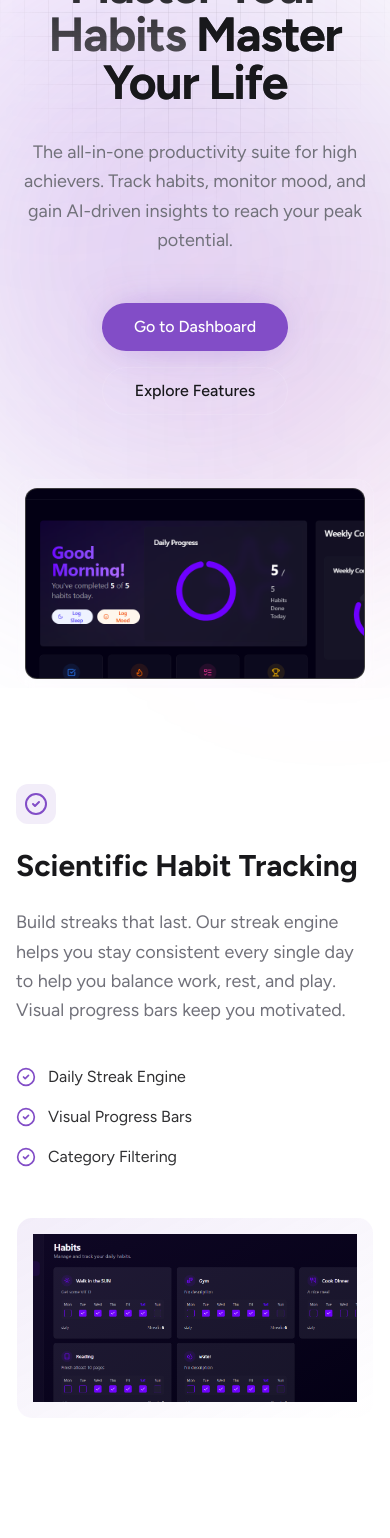
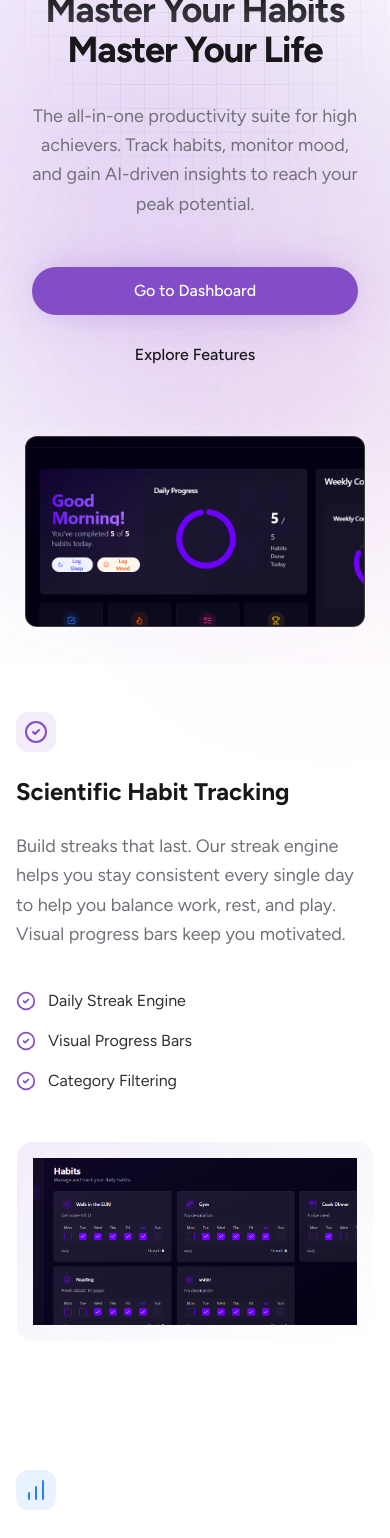
Before and after one commit to sree0805/aeraapp, a Next.js app: page / in a window 390 px wide. Shown: the part 180-1718 px from the top of the page. Built offline with nearby package versions, Linux system fonts and the light colour scheme.

Commit message:
Refactor: Mobile-First UI Audit (Typography, Spacing, Grids)

```diff
--- a/src/app/dashboard/calendar/page.tsx
+++ b/src/app/dashboard/calendar/page.tsx
@@ -30,7 +30,7 @@ export default async function CalendarPage() {
     }));
 
     return (
-        <div className="space-y-4 h-[calc(100vh-100px)]">
+        <div className="space-y-4 h-auto md:h-[calc(100vh-100px)]">
             <div className="flex items-center justify-between space-y-2">
                 <div>
                     <h2 className="text-3xl font-bold tracking-tight">Calendar</h2>
--- a/src/app/dashboard/page.tsx
+++ b/src/app/dashboard/page.tsx
@@ -102,22 +102,22 @@ export default async function DashboardPage() {
                         <div className="absolute -top-24 -left-24 w-96 h-96 bg-primary/10 rounded-full blur-[80px] pointer-events-none opacity-50" />
                         <div className="absolute top-1/2 left-1/2 -translate-x-1/2 -translate-y-1/2 w-[500px] h-[500px] bg-purple-500/5 rounded-full blur-[100px] pointer-events-none" />
 
-                        <CardContent className="p-8 flex flex-col md:flex-row items-center justify-between gap-8 relative z-10">
-                            <div className="space-y-2 text-center md:text-left">
-                                <h2 className="text-4xl md:text-5xl font-bold tracking-tight bg-gradient-to-r from-primary to-purple-400 bg-clip-text text-transparent">
+                        <CardContent className="p-4 md:p-8 flex flex-col md:flex-row items-center justify-between gap-8 relative z-10">
+                            <div className="space-y-4 md:space-y-2 text-center md:text-left w-full md:w-auto">
+                                <h2 className="text-3xl md:text-5xl font-bold tracking-tight bg-gradient-to-r from-primary to-purple-400 bg-clip-text text-transparent">
                                     Welcome!
                                 </h2>
-                                <p className="text-muted-foreground text-xl">
+                                <p className="text-muted-foreground text-lg md:text-xl">
                                     You&apos;ve completed <span className="font-bold text-foreground">{uniqueHabitsCompletedToday}</span> of <span className="font-bold text-foreground">{totalHabits}</span> habits today.
                                 </p>
-                                <div className="pt-4 flex justify-center md:justify-start gap-3">
+                                <div className="pt-4 flex flex-wrap justify-center md:justify-start gap-3">
                                     <SleepLogger />
                                     <MoodLogger />
                                 </div>
                             </div>
 
                             {/* Daily Progress Ring (integrated into Hero) */}
-                            <div className="shrink-0 scale-110">
+                            <div className="shrink-0 scale-100 md:scale-110">
                                 <OverviewCharts
                                     dailyData={{ completed: uniqueHabitsCompletedToday, total: totalHabits || 0 }}
                                     weeklyData={{ completedDays: 0 }} // Weekly hidden here, shown in side col
@@ -128,7 +128,7 @@ export default async function DashboardPage() {
                     </Card>
 
                     {/* Stats Grid (Below Hero) */}
-                    <div className="grid gap-4 md:grid-cols-2 lg:grid-cols-4">
+                    <div className="grid gap-4 grid-cols-1 sm:grid-cols-2 lg:grid-cols-4">
                         <Card className="bg-card/50 backdrop-blur-sm border-none shadow-sm ring-1 ring-white/10 hover:bg-card hover:translate-y-[-2px] transition-all">
                             <CardContent className="p-6 flex flex-col items-center justify-center text-center space-y-2">
                                 <div className="p-3 bg-blue-500/10 rounded-full">
--- a/src/app/page.tsx
+++ b/src/app/page.tsx
@@ -77,24 +77,24 @@ export default function Home() {
               <span className="text-sm font-medium text-white/80">Productivity Redefined</span>
             </div>
 
-            <h1 className="text-5xl md:text-7xl lg:text-8xl font-bold tracking-tight bg-clip-text text-transparent bg-gradient-to-b from-foreground to-foreground/60 max-w-5xl mx-auto">
+            <h1 className="text-4xl sm:text-5xl md:text-7xl lg:text-8xl font-bold tracking-tight bg-clip-text text-transparent bg-gradient-to-b from-foreground to-foreground/60 max-w-5xl mx-auto">
               Master Your Habits <br className="hidden md:block" />
               <span className="text-foreground">Master Your Life</span>
             </h1>
 
-            <p className="text-lg md:text-xl text-muted-foreground max-w-2xl mx-auto leading-relaxed">
+            <p className="text-lg md:text-xl text-muted-foreground max-w-2xl mx-auto leading-relaxed px-4">
               The all-in-one productivity suite for high achievers. Track habits, monitor mood,
               and gain AI-driven insights to reach your peak potential.
             </p>
 
-            <div className="flex flex-col sm:flex-row items-center justify-center gap-4 pt-4">
-              <Link href="/dashboard">
-                <Button size="lg" className="h-12 px-8 rounded-full text-base bg-primary hover:bg-primary/90 shadow-[0_0_40px_-10px_rgba(129,74,200,0.5)] transition-all hover:scale-105">
+            <div className="flex flex-col sm:flex-row items-center justify-center gap-4 pt-4 w-full px-4">
+              <Link href="/dashboard" className="w-full sm:w-auto">
+                <Button size="lg" className="w-full sm:w-auto h-12 px-8 rounded-full text-base bg-primary hover:bg-primary/90 shadow-[0_0_40px_-10px_rgba(129,74,200,0.5)] transition-all hover:scale-105">
                   Go to Dashboard
                 </Button>
               </Link>
-              <Link href="#features">
-                <Button size="lg" variant="outline" className="h-12 px-8 rounded-full text-base border-white/10 hover:bg-white/5 hover:text-white">
+              <Link href="#features" className="w-full sm:w-auto">
+                <Button size="lg" variant="outline" className="w-full sm:w-auto h-12 px-8 rounded-full text-base border-white/10 hover:bg-white/5 hover:text-foreground">
                   Explore Features
                 </Button>
               </Link>
@@ -105,7 +105,7 @@ export default function Home() {
               initial={{ opacity: 0, y: 40 }}
               animate={{ opacity: 1, y: 0 }}
               transition={{ delay: 0.4, duration: 0.8 }}
-              className="mt-16 relative mx-auto max-w-5xl rounded-xl border border-white/10 bg-white/5 p-2 backdrop-blur-sm"
+              className="mt-12 md:mt-16 relative mx-auto max-w-5xl rounded-xl border border-white/10 bg-white/5 p-2 backdrop-blur-sm"
             >
               <div className="rounded-lg bg-black/80 aspect-[16/9] w-full overflow-hidden border border-white/5 relative group">
                 <div className="absolute inset-0 bg-gradient-to-tr from-primary/10 via-transparent to-transparent opacity-0 group-hover:opacity-100 transition-opacity duration-500 z-10 pointer-events-none" />
@@ -116,7 +116,7 @@ export default function Home() {
         </section>
 
         {/* Features Section */}
-        <section id="features" className="py-24 md:py-32 relative">
+        <section id="features" className="py-12 md:py-32 relative">
           <div className="container mx-auto px-4 space-y-32">
 
             {/* Feature 1: Habit Tracking */}
@@ -130,7 +130,7 @@ export default function Home() {
                 <div className="inline-flex items-center justify-center p-2 bg-primary/10 rounded-lg text-primary">
                   <CheckCircle2 size={24} />
                 </div>
-                <h2 className="text-3xl md:text-5xl font-bold">Scientific Habit Tracking</h2>
+                <h2 className="text-2xl md:text-5xl font-bold">Scientific Habit Tracking</h2>
                 <p className="text-muted-foreground text-lg leading-relaxed">
                   Build streaks that last. Our streak engine helps you stay consistent every single day
                   to help you balance work, rest, and play. Visual progress bars keep you motivated.
@@ -161,7 +161,7 @@ export default function Home() {
                 <div className="inline-flex items-center justify-center p-2 bg-blue-500/10 rounded-lg text-blue-500">
                   <BarChart size={24} />
                 </div>
-                <h2 className="text-3xl md:text-5xl font-bold">Total Aera Analytics</h2>
+                <h2 className="text-2xl md:text-5xl font-bold">Total Aera Analytics</h2>
                 <p className="text-muted-foreground text-lg leading-relaxed">
                   Connect the dots between your sleep, mood, and productivity.
                   Our dashboard visualizes how your rest affects your output.
@@ -188,10 +188,10 @@ export default function Home() {
         </section>
 
         {/* Testimonials */}
-        <section id="testimonials" className="py-24 bg-zinc-950/50">
+        <section id="testimonials" className="py-12 md:py-24 bg-zinc-950/50">
           <div className="container mx-auto px-4">
-            <div className="text-center max-w-2xl mx-auto mb-16 space-y-4">
-              <h2 className="text-3xl md:text-5xl font-bold">Community Loved</h2>
+            <div className="text-center max-w-2xl mx-auto mb-10 md:mb-16 space-y-4">
+              <h2 className="text-2xl md:text-5xl font-bold">Community Loved</h2>
               <p className="text-muted-foreground text-lg">
                 Helping thousands of users regain control of their time.
               </p>
```
